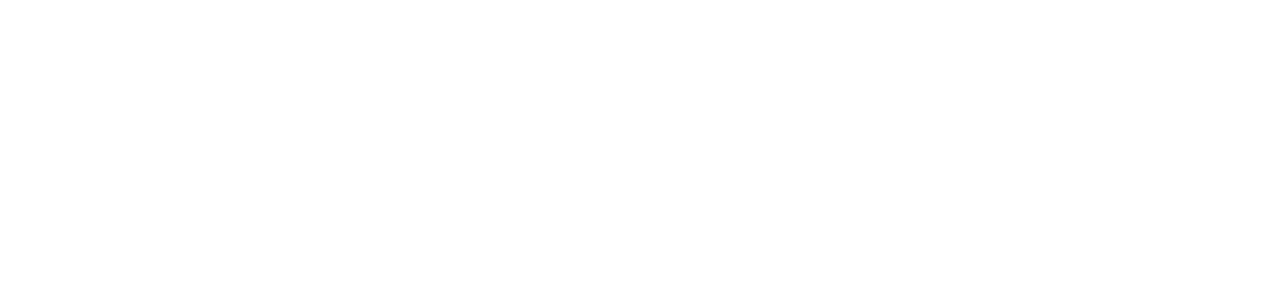
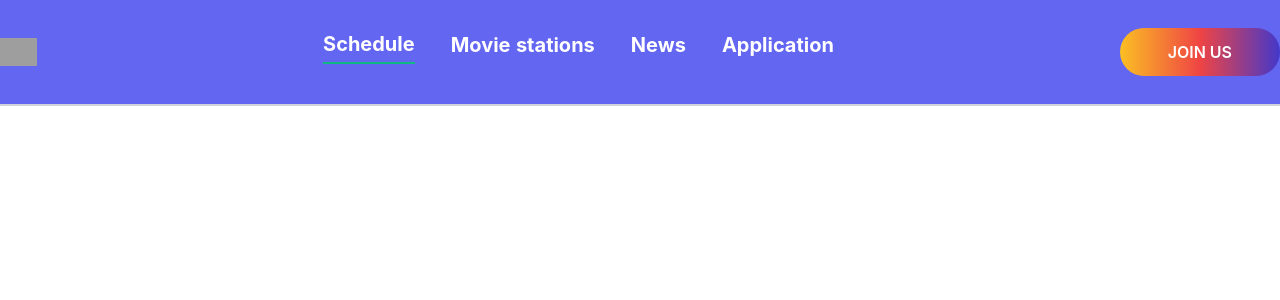
Before and after one commit to AndyLab9596/theater-booking, a React (Create React App) app in the folder browser-side/: page / in a window 1280 px wide. Shown: the top 300 px of the page. Built offline with nearby package versions, Linux system fonts and the light colour scheme; grey boxes are pictures that could not be loaded.

Commit message:
basis hometemplate header

```diff
--- a/browser-side/src/App.js
+++ b/browser-side/src/App.js
@@ -7,12 +7,15 @@
 
 // import template
 import AuthTemplate from './templates/AuthTemplate';
+import HomeTemplate from './templates/HomeTemplate';
+import HomePage from './pages/Home';
 
 function App() {
   return (
     <div className="App">
       <BrowserRouter>
         <Switch>
+          <HomeTemplate path="/" exact Component={HomePage} />
           <AuthTemplate path="/signin" exact Component={SignInPage} redirectPath="/" />
           <AuthTemplate path="/signup" exact Component={SignUpPage} redirectPath="/" />
         </Switch>
--- /dev/null
+++ b/browser-side/src/components/HomeCarousel/index.jsx
@@ -0,0 +1,31 @@
+import React from 'react';
+import { Carousel } from 'antd';
+
+const contentStyle = {
+    height: '160px',
+    color: '#fff',
+    lineHeight: '160px',
+    textAlign: 'center',
+    background: '#364d79',
+};
+
+const HomeCarousel = () => {
+    return (
+        <Carousel autoplay>
+            <div>
+                <h3 style={contentStyle}>1</h3>
+            </div>
+            <div>
+                <h3 style={contentStyle}>2</h3>
+            </div>
+            <div>
+                <h3 style={contentStyle}>3</h3>
+            </div>
+            <div>
+                <h3 style={contentStyle}>4</h3>
+            </div>
+        </Carousel>
+    );
+};
+
+export default HomeCarousel;
--- a/browser-side/src/index.css
+++ b/browser-side/src/index.css
@@ -3,6 +3,6 @@
 @tailwind utilities;
 
 .authBtn {
-  @apply px-12 py-3 font-semibold text-base rounded-full text-white
+  @apply px-12 py-3 font-semibold text-base rounded-full text-white duration-300 ease-in-out
     bg-gradient-to-r from-yellow-400 via-red-500 to-indigo-700 hover:shadow-button;
 }
--- /dev/null
+++ b/browser-side/src/pages/Home/index.jsx
@@ -0,0 +1,12 @@
+import React from 'react';
+
+const HomePage = () => {
+    return (
+        <div>
+            This is Home page
+
+        </div>
+    );
+};
+
+export default HomePage;
--- a/browser-side/src/pages/SignUp/index.jsx
+++ b/browser-side/src/pages/SignUp/index.jsx
@@ -17,7 +17,7 @@
 })
 
 const SignUpPage = () => {
-
+    window.scroll(0, 0)
     return (
         <Formik
             initialValues={{
--- /dev/null
+++ b/browser-side/src/templates/HomeTemplate/Footer/index.jsx
@@ -0,0 +1,12 @@
+import React from 'react';
+
+const Footer = () => {
+    return (
+        <div>
+            This is footer
+
+        </div>
+    );
+};
+
+export default Footer;
--- /dev/null
+++ b/browser-side/src/templates/HomeTemplate/Header/index.jsx
@@ -0,0 +1,47 @@
+import React from 'react';
+import { NavLink } from 'react-router-dom';
+
+const Header = () => {
+    return (
+        <header className="py-5 w-full fixed border-b-2 border-gray-300 bg-indigo-500">
+            <div className="container flex justify-between align-middle h-16 mx-auto">
+                <NavLink to="/" className="flex items-center">
+                    <img src="http://pixner.net/boleto/demo/assets/images/logo/logo.png" alt="logo" className="h-7" />
+                </NavLink>
+                <ul className="items-stretch hidden space-x-3 lg:flex align-middle x">
+                    <li className="flex py-1.5 px-3 text-xl font-bold">
+                        <NavLink to="/" className="flex items-center text-white" activeClassName="border-b-2 border-green-500">
+                            Schedule
+                        </NavLink>
+                    </li>
+                    <li className="flex py-1.5 px-3 text-xl font-bold" >
+                        <NavLink to="/a" className="flex items-center text-white" activeClassName="border-b-2 border-green-500">
+                            Movie stations
+                        </NavLink>
+                    </li>
+                    <li className="flex py-1.5 px-3 text-xl font-bold">
+                        <NavLink to="/b" className="flex items-center text-white" activeClassName="border-b-2 border-green-500">
+                            News
+                        </NavLink>
+                    </li>
+                    <li className="flex py-1.5 px-3 text-xl font-bold">
+                        <NavLink to="/c" className="flex items-center text-white" activeClassName="border-b-2 border-green-500">
+                            Application
+                        </NavLink>
+                    </li>
+                </ul>
+                <div className="items-center flex-shrink-0 hidden lg:flex">
+                    <button className="authBtn">JOIN US</button>
+                </div>
+                <button className="p-4 lg:hidden">
+                    <svg xmlns="http://www.w3.org/2000/svg" fill="none" viewBox="0 0 24 24" stroke="currentColor" className="w-6 h-6 text-coolGray-800">
+                        <path strokeLinecap="round" strokeLinejoin="round" strokeWidth={2} d="M4 6h16M4 12h16M4 18h16" />
+                    </svg>
+                </button>
+            </div>
+        </header>
+
+    );
+};
+
+export default Header;
--- /dev/null
+++ b/browser-side/src/templates/HomeTemplate/index.jsx
@@ -0,0 +1,24 @@
+import React, { Fragment } from 'react';
+import { Route } from 'react-router';
+import Header from './Header';
+
+const HomeTemplate = (props) => {
+
+    const { Component, redirectPath, ...restProps } = props;
+
+
+    return (
+        <Route {...restProps} render={(propsRoute) => {
+            return (
+                <Fragment>
+                    <Header {...propsRoute} />
+                    <Component {...propsRoute} />
+                </Fragment>
+            )
+        }}>
+
+        </Route>
+    );
+};
+
+export default HomeTemplate;
```
Also changed, not shown: browser-side/src/assets/img/movie-logo.png (added).
